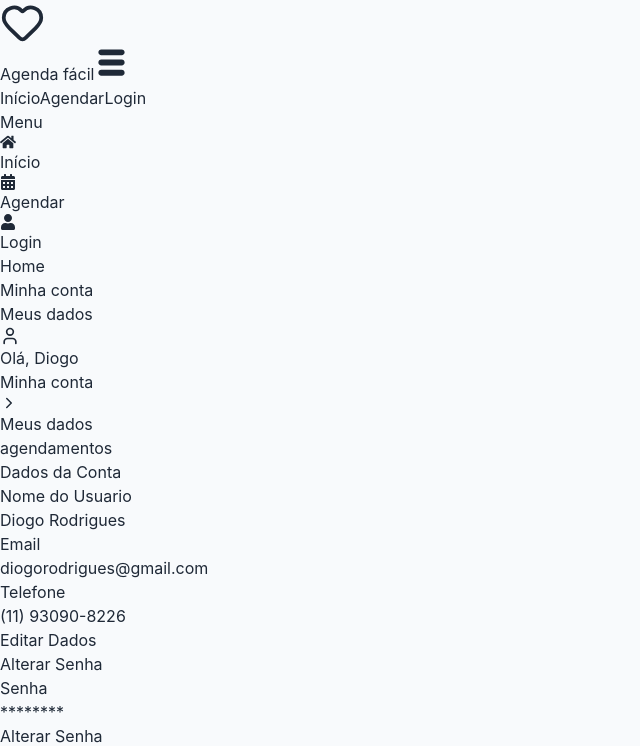
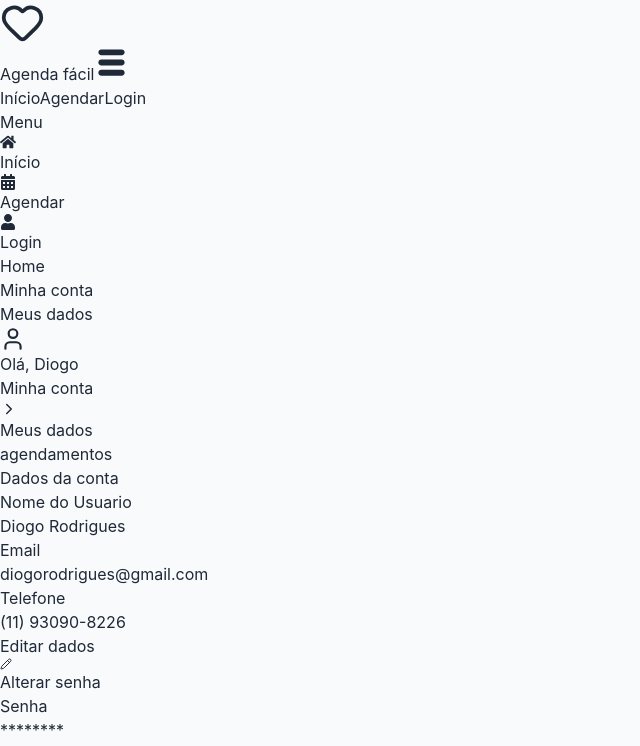
Before and after one commit to DiogoIV/Agendamentos, a React (Vite) app: page /minha-conta/meus-dados in a window 1280 px wide. Shown: the top 746 px of the page, without its empty margins (0-640 px from the left). Built offline with nearby package versions, Linux system fonts and the light colour scheme.

Commit message:
set
estelizando

```diff
--- a/src/assets/icons/index.js
+++ b/src/assets/icons/index.js
@@ -17,6 +17,7 @@ export {
     ChevronDown,
     ChevronUp,
     ArrowRight,
+    Pencil,
     CalendarDays,
     ChevronRight
 
--- a/src/layout/MinhaContaLayout.jsx
+++ b/src/layout/MinhaContaLayout.jsx
@@ -84,7 +84,7 @@ function MinhaContaLayout() {
 
                     <div className="
                     flex
-                    gap-2
+                    gap-1
                     items-center
                     justify-center
 
@@ -98,7 +98,7 @@ function MinhaContaLayout() {
 
                     border-b border-violet-400/50
                     text-xl">
-                        <User size={20} />
+                        <User size={26} />
                         <span>Olá, Diogo</span>
                     </div>
 
--- a/src/pages/pages-perfil/MeusDados.jsx
+++ b/src/pages/pages-perfil/MeusDados.jsx
@@ -1,4 +1,6 @@
 import { useState } from "react"
+
+import {Pencil, User} from '../../assets/icons/index.js'
 
 import { tituloMenu2, tituloMenu3, tituloMenuCampo, descMenu, btnMenu } from '../../styles/Estilos.js'
 
@@ -6,7 +8,7 @@ import { tituloMenu2, tituloMenu3, tituloMenuCampo, descMenu, btnMenu } from '..
 function MeusDados() {
     const estiloEditarDados = `flex flex-col gap-1 border p-4 rounded-lg`
 
-    const LabelInput = `text-violet-600`
+    const LabelInput = `text-[var(--color-primary)] font-bold`
 
     const estiloInputs = `
         w-full
@@ -37,9 +39,9 @@ function MeusDados() {
     return (
 
         <section className="flex flex-col
-        gap-4  ">
+        gap-6  ">
 
-            <h2 className={tituloMenu2}>Dados da Conta</h2>
+            <h2 className={tituloMenu2}>Dados da conta</h2>
 
             {!editarDados ? (
 
@@ -71,8 +73,8 @@ function MeusDados() {
 
                     </div>
 
-                    <button onClick={() => setEditarDados(true)} className={btnMenu}>
-                        Editar Dados
+                    <button onClick={() => setEditarDados(true)} className={`${btnMenu} flex `}>
+                        Editar dados <Pencil size={12}/>
                     </button>
                 </div>
 
@@ -87,7 +89,10 @@ function MeusDados() {
 
                         <div className={estiloContainerInputs}>
 
-                            <label htmlFor="nome" className={LabelInput} >Nome</label>
+                            <label htmlFor="nome" className={`${LabelInput}
+                            flex gap-1 items-center`} >
+                            Nome
+                            </label>
 
                             <input type="text" id="nome" autoComplete="name" className={estiloInputs} />
 
@@ -111,11 +116,12 @@ function MeusDados() {
 
                         </div>
 
-                        <div className="flex gap-4 ">
+                        <div className="flex gap-4 justify-end">
 
                             <button onClick={() => setEditarDados(false)} className={btnMenu}>Cancelar</button>
 
-                            <button className={btnMenu}>Salvar</button>
+                            <button className={`${btnMenu} p-2 bg-[var(--color-primary)] text-white rounded-lg w-[130px]`
+                        }>Salvar</button>
 
                         </div>
 
@@ -123,7 +129,7 @@ function MeusDados() {
                 )
             }
 
-            <h3 className={`${tituloMenu3} mb-2`}>Alterar Senha</h3>
+            <h3 className={`${tituloMenu3} mb-2`}>Alterar senha</h3>
             {!editarSenha ? (
 
                 <div className="">
@@ -142,7 +148,9 @@ function MeusDados() {
 
                         </div>
 
-                        <button onClick={() => setEditarSenha(true)} className={btnMenu}>Alterar Senha</button>
+                        <button onClick={() => setEditarSenha(true)} className={`${btnMenu} flex `}>
+                            Alterar senha <Pencil size={12}/>
+                            </button>
 
                     </div>
 
@@ -183,7 +191,7 @@ function MeusDados() {
 
                         </div>
 
-                        <div className="flex gap-4 ">
+                        <div className="flex gap-4 justify-end w-full">
 
                             <button onClick={() => setEditarSenha(false)} className={btnMenu}>Cancelar</button>
 
--- a/src/pages/pages-perfil/MinhaConta.jsx
+++ b/src/pages/pages-perfil/MinhaConta.jsx
@@ -1,6 +1,6 @@
 import { useState } from "react"
 import { Link } from "react-router-dom"
-import { CalendarDays, ArrowRight } from '../../assets/icons/index.js'
+import { CalendarDays, ArrowRight} from '../../assets/icons/index.js'
 
 import { tituloMenu2, tituloMenu3, tituloMenuCampo, descMenu, btnMenu} from '../../styles/Estilos.js'
 
```
